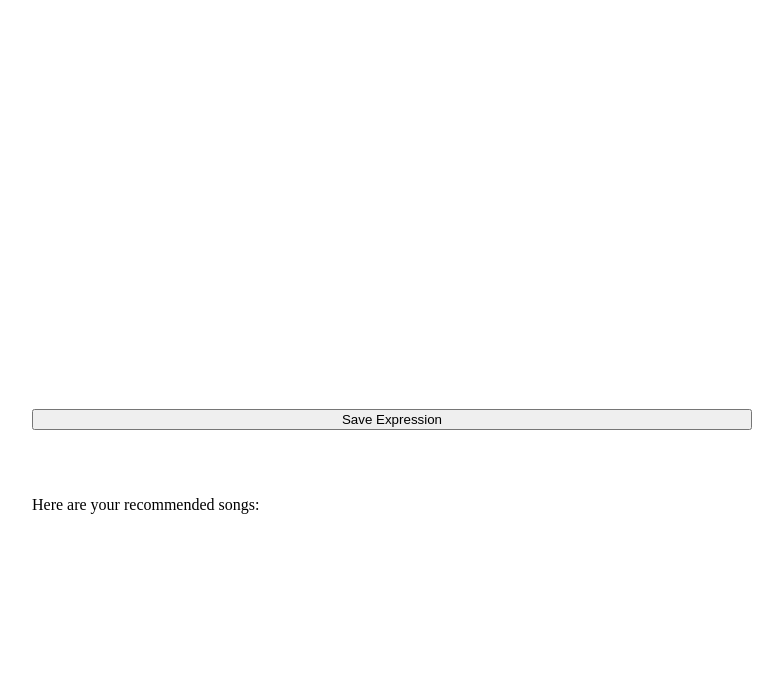
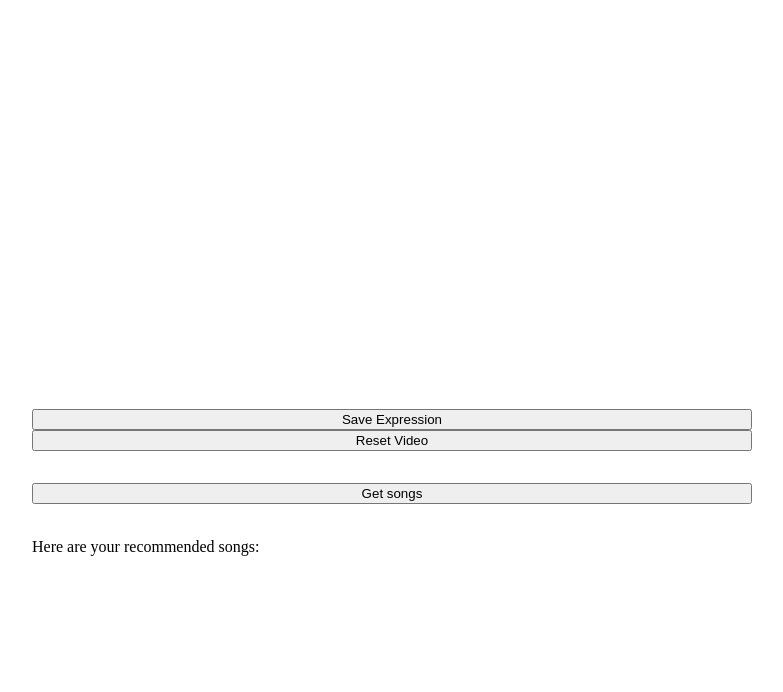
Before and after one commit to andresgpaul/visual-song-recommender, a Flask app: page / in a window 1280 px wide. Shown: the part 187-879 px from the top of the page, without its empty margins (248-1031 px from the left). Before the commit the page ends 701 px from the top, so only its background shows below. Run offline with Flask 2, Linux system fonts and the light colour scheme; some libraries are stand-ins or nearby versions.

Commit message:
moving functions to single file js, freezing video

```diff
--- a/static/rt_face.js
+++ b/static/rt_face.js
@@ -44,8 +44,70 @@
     // console.log(em);
     var expM = document.getElementById("exp");
     expM.innerHTML = em;
+    // socket.emit("detections", {
+    //   data: em,
+    // });
+  }, 500);
+});
+
+function sendEmotion() {
+    video.pause();
+    console.log("clicked successfully");
     socket.emit("detections", {
       data: em,
     });
-  }, 500);
-});
+}
+
+function reset() {
+    video.play();
+}
+
+function getSongs() {
+    $.ajax({
+      // url: "http://localhost:5000/emotion",
+      url: "/emotion",
+      type: "GET",
+      contentType: "application/json",
+      error: function (data) {
+        console.log("upload error", data);
+        console.log(data.getAllResponseHeaders());
+      },
+      success: function (data) {
+        console.log("get clicked");
+      },
+    }).done(function (data) {
+      var pred = Object.values(data);
+      console.log(pred);
+      var recs = pred[1];
+
+      printSongs(recs);
+    });
+  }
+
+  function printSongs(recs) {
+    var artists = recs["artist"];
+    var songs = recs["song"];
+    var urls = recs["url"];
+
+    var target = document.getElementById("url");
+    while (target.firstChild) {
+      target.removeChild(target.lastChild);
+    }
+    for (var i = 0; i < Object.keys(artists).length; i++) {
+      var p = document.createElement("p");
+      var b = document.createElement("br");
+      var a = document.createElement("a");
+      p.innerHTML = songs[i] + " by " + artists[i] + ":\n";
+      a.setAttribute("href", urls[i]);
+      a.setAttribute("target", "_blank");
+      a.setAttribute("rel", "noopener noreferrer");
+      a.innerHTML = urls[i];
+      p.appendChild(b);
+      p.appendChild(a);
+      target.appendChild(p);
+    }
+
+    // $("body,html").animate({ scrollTop: $('#exp').offset().top }, 1200);
+
+    // window.open(urls[0]);
+  }
--- a/templates/inside.html
+++ b/templates/inside.html
@@ -14,7 +14,7 @@
       crossorigin="anonymous"
     ></script>
     <script type="text/javascript" src="../static/index.js"></script>
-    <script src="../static/client.js"></script>
+    <!-- <script src="../static/client.js"></script> -->
     <script defer src="../static/face-api.min.js"></script>
     <script defer src="../static/rt_face.js"></script>
   </head>
@@ -40,8 +40,10 @@
         autoplay
         muted
       ></video>
-      <button id="save-exp" onclick="getEmotion()">Save Expression</button>
+      <button id="save-exp" onclick="sendEmotion()">Save Expression</button>
+      <button id="reset" onclick="reset()">Reset Video</button>
       <p id="exp"></p>
+      <button id="get-songs" onclick="getSongs()">Get songs</button>
 
       <!-- <p style="max-width: 500px;">
         Upload an image of your face (cropped as much as possible, removing
```
